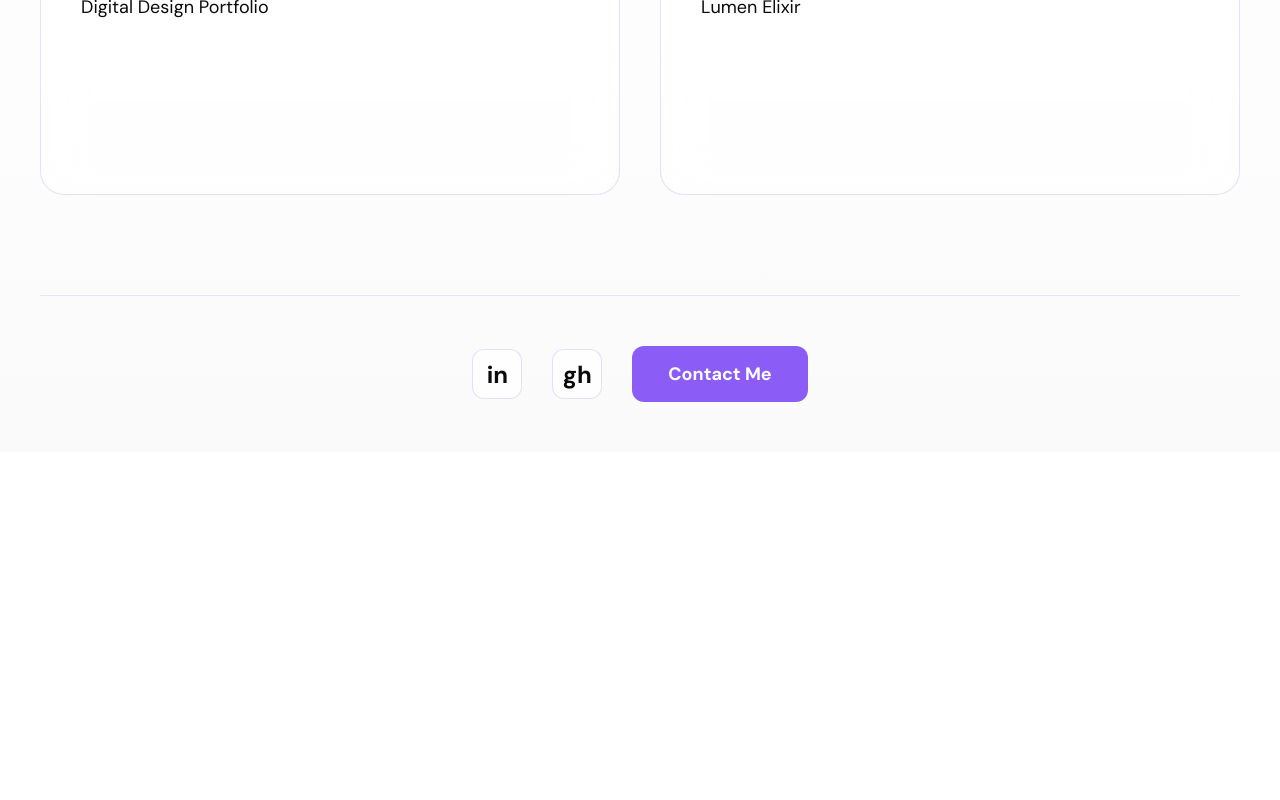
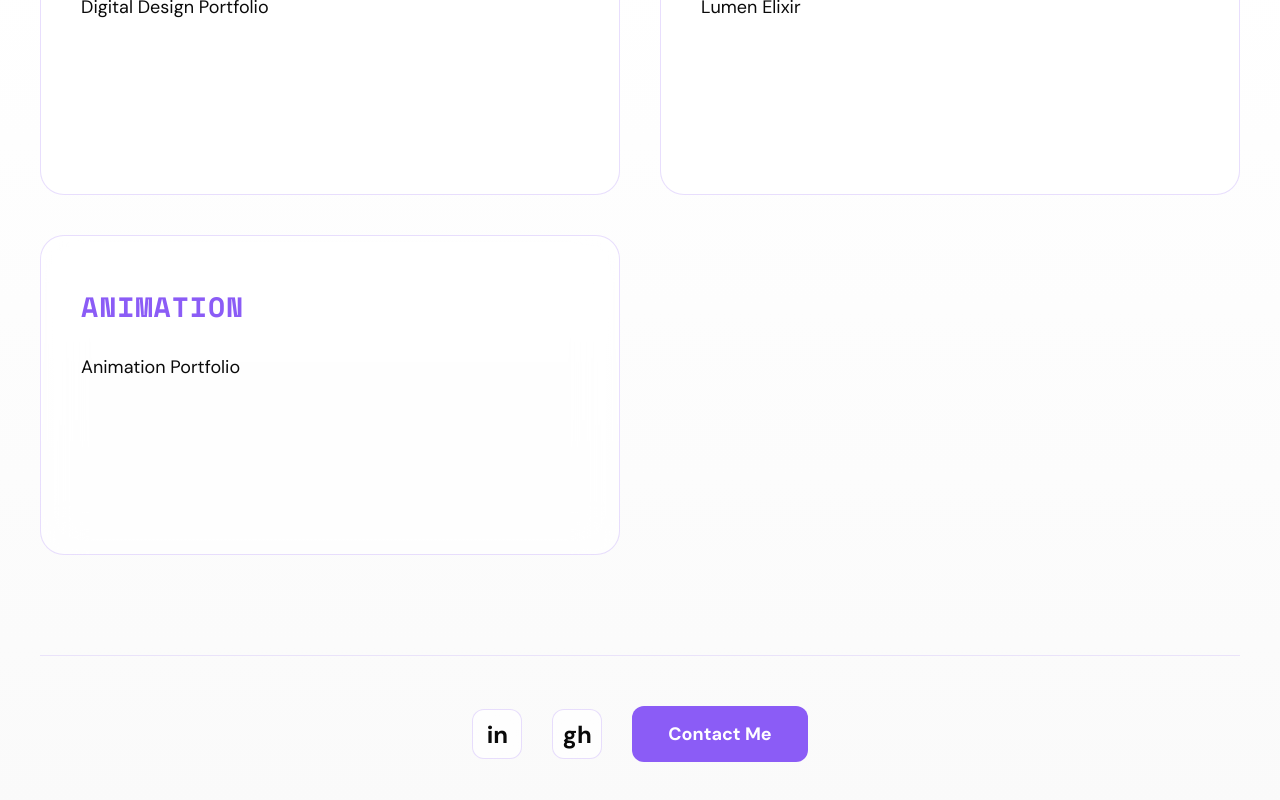
Before and after one commit to jamcodehub/Portfolio, a React (Vite) app: page / in a window 1280 px wide. Shown: the part 870-1670 px from the top of the page. Before the commit the page ends 1322 px from the top, so only its background shows below. Built offline with nearby package versions, Linux system fonts and the light colour scheme.

Commit message:
update project.js to include animation page

```diff
--- a/src/data/projects.js
+++ b/src/data/projects.js
@@ -115,17 +115,24 @@ export const projects = {
       hasDemo: 'lumen',
     },
   ],
-    Animation: [
+  // 1. Changed from 'Animation:' to lowercase 'animation:' to match the key below
+  animation: [
     {
-      name: 'Animation',
+      name: 'Animation Portfolio',
       category: 'Animation',
+      description: 'A collection of 3D animations, character rigs, and motion designs.',
+      features: [],
+      skills: [],
+      hasDemo: 'animation',
     },
   ],
 };
 
 export const categories = [
-  { key: 'prompt',       label: 'Prompt Engineering' },
-  { key: 'development',  label: 'Program Development' },
-  { key: 'graphicDesign',label: 'Digital Design' },
-  { key: 'websites',     label: 'Websites' },
+  { key: 'prompt',        label: 'Prompt Engineering' },
+  { key: 'development',   label: 'Program Development' },
+  { key: 'graphicDesign', label: 'Digital Design' },
+  { key: 'websites',      label: 'Websites' },
+  // 2. Added this row so Home.jsx knows to create the card and find the button!
+  { key: 'animation',     label: 'Animation' },
 ];
```
